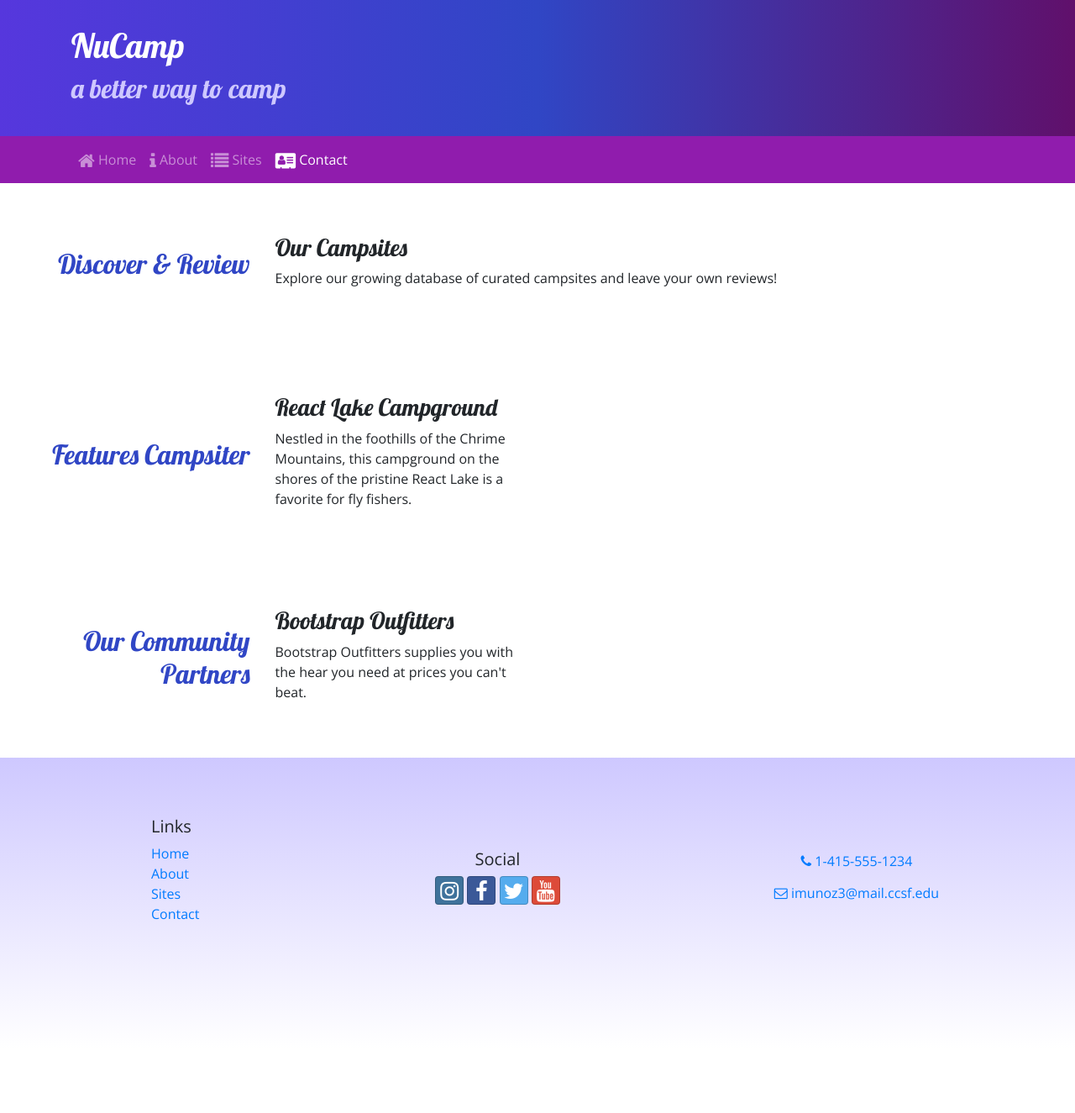
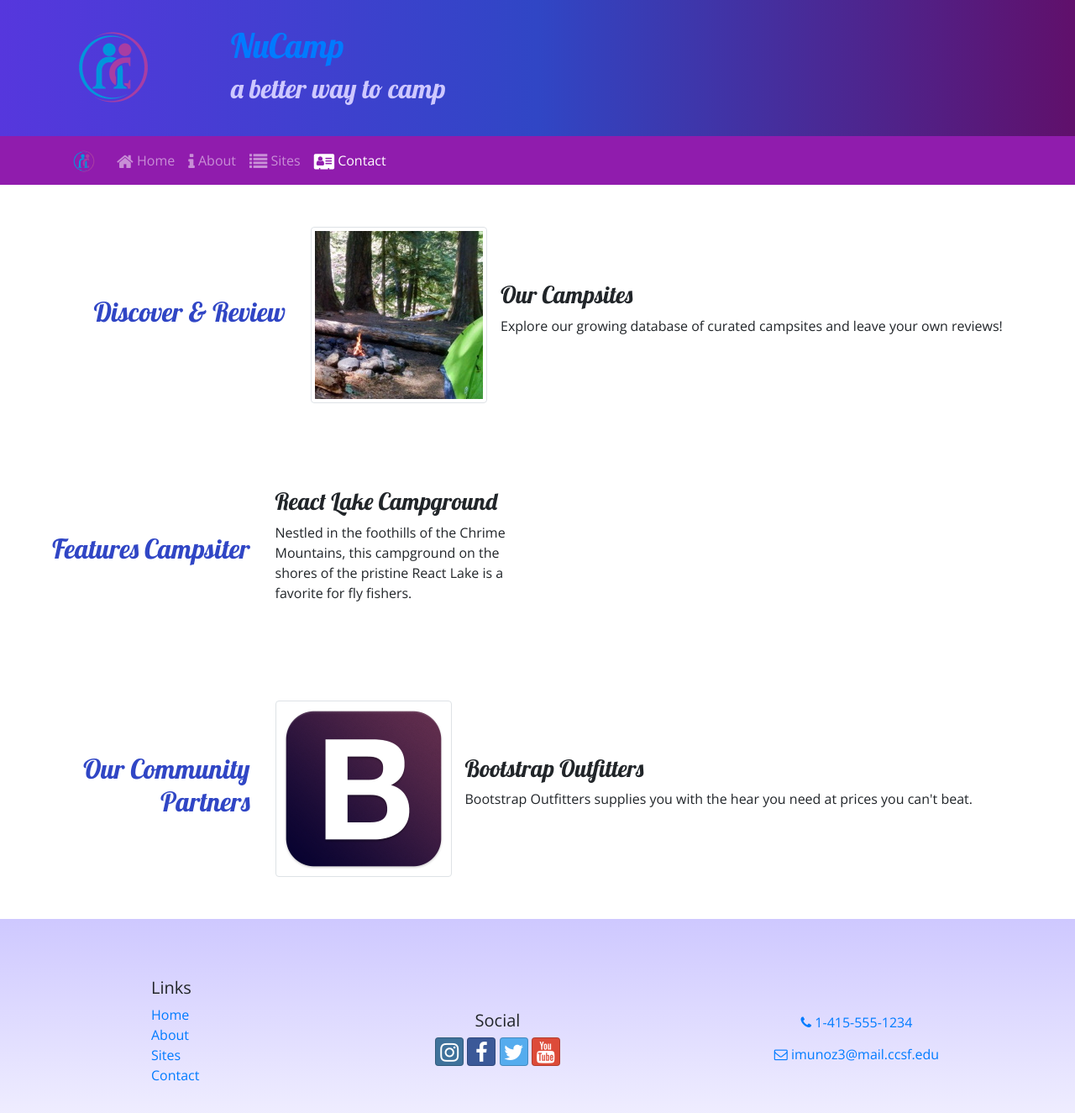
Before and after one commit to IsaacMunoz1490/campsite, a website: page index.html in a window 1280 px wide. Shown: the top 1325 px of the page at 84% size. Before the commit the page ends 1272 px from the top, so only its background shows below. Drawn offline with nearby package versions, Linux system fonts and the light colour scheme.

Commit message:
Images and Media

```diff
--- a/index.html
+++ b/index.html
@@ -15,8 +15,6 @@
 <link rel="stylesheet" href="https://fonts.googleapis.com/css?family=Lobster|Open+Sans" />
 <link rel="stylesheet" href="css/styles.css" type="text/css" />
 
-
-
 <title>Nucamp: A Better Way to Camp with Bootstrap</title>
 </head>
 </html>
@@ -25,7 +23,10 @@
 <!-- Header -->
 <header class="jumbotron jumbotron-fluid">
     <div class="container">
-            <div class="row align-items-center">
+        <div class="row">
+            <div class="col-4-sm3 col-md-2 align-slef-center">
+                <a href="index.html"><img src="img/logo.png" class="image-fluid">
+            </div>
             <div class="col">
                     <h1>NuCamp</h1>
                     <h2>a better way to camp</h2>
@@ -37,7 +38,8 @@
 <!-- NavBar Completed -->
 <nav class="navbar navbar-expand-sm navbar-dark sticky-top">
     <div class="container">
-        <button class="navbar-toggler ml-auto" type="button" data-toggle="collapse" data-target="#nucampNavbar">
+        <a class="navbar-brand" href="index.html"><img src="img/logo.png" height="30" width="30"/></a>
+            <button class="navbar-toggler" type="button" data-toggle="collapse" data-target="#nucampNavbar">
                 <span class="navbar-toggler-icon"></span>
             </button>
             <div class="collapse navbar-collapse" id="nucampNavbar">
@@ -52,14 +54,19 @@
 </nav>
 
 <!-- end of navbar -->
-
+<div class="container">
     <div class="row row-content align-items-center">
             <div class="col-sm-4 col-md-3">
                 <h2 class="text-sm-right">Discover & Review</h2>
             </div>
         <div class="col">
+            <div class="media">
+                    <img class="d-flex mr-3 img-thumbnail" src="img/breadcrumb-trail-thumb.jpg" alt="Breadcrumbs Trail" />
+                    <div class="media-body align-self-center">
                         <h3>Our Campsites</h3>
                         <p class="d-none d-sm-block">Explore our growing database of curated campsites and leave your own reviews!</p>
+                    </div>
+            </div>
         </div>
     </div>
 </div>
@@ -73,14 +80,17 @@
                 <p class="d-none d-sm-block">Nestled in the foothills of the Chrime Mountains, this campground on the shores of the pristine React Lake is a favorite for fly fishers.</p>
             </div>
 </div>
-    </div>
 <div class="row row-content align-items-center">
         <div class="col-sm-4 col-md-3">
             <h2 class="text-sm-right">Our Community Partners</h2>
         </div>
-        <div class="col-sm-4 col-md-3">
+        <div class="col">
+            <div class="media">
+                    <img class="d-flex mr-3 img-thumbnail" src="img/bootstrap-thumb.png" alt="Bootstrap Outfitters"/>
+                        <div class="media-body align-self-center">
                             <h3>Bootstrap Outfitters</h3>
                             <p class="d-none d-sm-block">Bootstrap Outfitters supplies you with the hear you need at prices you can't beat.</p>
+                        </div>
             </div>
         </div>
 </div>
```
Also changed, not shown: aboutus.html (+6 -1 lines), contactus.html (+12 -8 lines), img/bootstrap-thumb.png (added), img/breadcrumb-trail-thumb.jpg (added), img/breadcrumb-trail.jpg (added), img/chrome-river-thumb.jpg (added), img/chrome-river.jpg (added), img/logo.png (added), img/react-lake-thumb.jpg (added), img/react-lake.jpg (added), 1 other file. Lines whose indentation alone changed are shown as unchanged.
